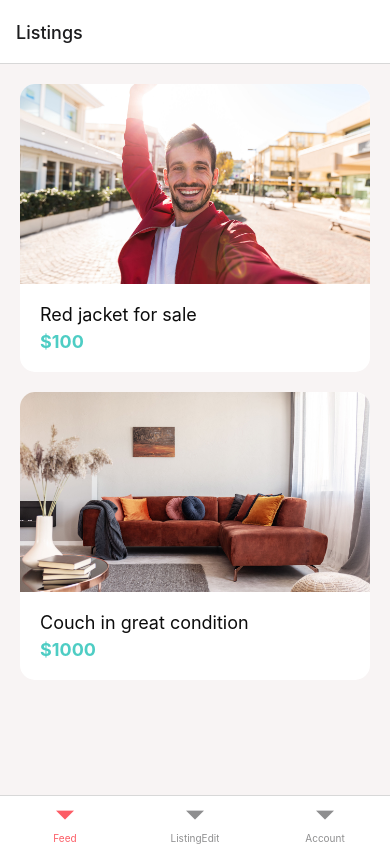
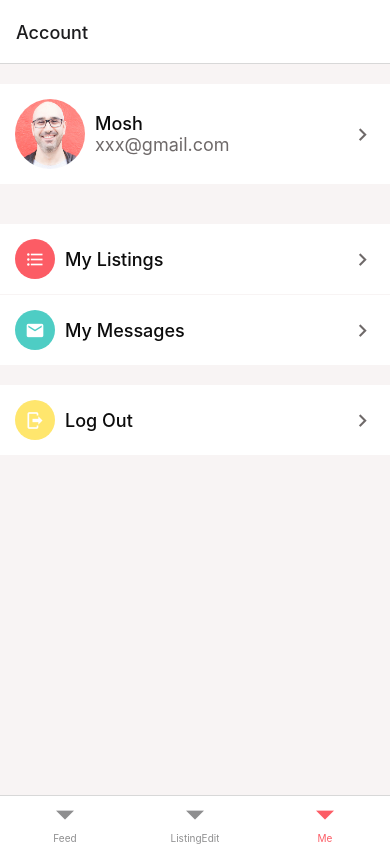
Before and after one commit to jfmoe/done-with-it, a React Native app: screen /Me in a window 390 px wide. Built offline with nearby package versions, Linux system fonts and the light colour scheme.

Commit message:
feat: build AccountNavigator

```diff
--- a/App.tsx
+++ b/App.tsx
@@ -1,7 +1,6 @@
 import { NavigationContainer } from '@react-navigation/native';
-import AuthNavigator from './app/navigation/AuthNavigator';
+import AppNavigator from './app/navigation/AppNavigator';
 import navigationTheme from './app/navigation/navigationTheme';
-import AppNavigator from './app/navigation/AppNavigator';
 
 export default function App() {
   return (
--- /dev/null
+++ b/app/navigation/AccountNavigator.tsx
@@ -0,0 +1,21 @@
+import { createStackNavigator } from '@react-navigation/stack';
+import AccountScreen from '../screens/AccountScreen';
+import MessagesScreen from '../screens/MessagesScreen';
+
+export type AccountStackParamList = {
+  Account: undefined;
+  Messages: undefined;
+};
+
+const Stack = createStackNavigator<AccountStackParamList>();
+
+const AccountNavigator = () => {
+  return (
+    <Stack.Navigator>
+      <Stack.Screen name="Account" component={AccountScreen} />
+      <Stack.Screen name="Messages" component={MessagesScreen} />
+    </Stack.Navigator>
+  );
+};
+
+export default AccountNavigator;
--- a/app/navigation/AppNavigator.tsx
+++ b/app/navigation/AppNavigator.tsx
@@ -1,13 +1,13 @@
 import { createBottomTabNavigator } from '@react-navigation/bottom-tabs';
-import AccountScreen from '../screens/AccountScreen';
+import { NavigatorScreenParams } from '@react-navigation/native';
 import ListingEditScreen from '../screens/ListingEditScreen';
+import AccountNavigator, { AccountStackParamList } from './AccountNavigator';
 import FeedNavigator, { FeedStackParamList } from './FeedNavigator';
-import { NavigatorScreenParams } from '@react-navigation/native';
 
 export type BottomTabParamsList = {
   Feed: NavigatorScreenParams<FeedStackParamList>;
   ListingEdit: undefined;
-  Account: undefined;
+  Me: NavigatorScreenParams<AccountStackParamList>;
 };
 
 const Tab = createBottomTabNavigator<BottomTabParamsList>();
@@ -17,7 +17,7 @@ const AppNavigator = () => {
     <Tab.Navigator screenOptions={{ headerShown: false }}>
       <Tab.Screen name="Feed" component={FeedNavigator} />
       <Tab.Screen name="ListingEdit" component={ListingEditScreen} />
-      <Tab.Screen name="Account" component={AccountScreen} />
+      <Tab.Screen name="Me" component={AccountNavigator} />
     </Tab.Navigator>
   );
 };
--- a/app/screens/AccountScreen.tsx
+++ b/app/screens/AccountScreen.tsx
@@ -1,9 +1,11 @@
 import { FlatList, StyleSheet, View } from 'react-native';
+import { StackScreenProps } from '@react-navigation/stack';
 import ListItem from '../components/ListItem';
 import Screen from '../components/Screen';
 import colors from '../config/colors';
 import Icon, { MaterialIconsName } from '../components/Icon';
 import ListItemSeparator from '../components/ListItemSeparator';
+import { AccountStackParamList } from '../navigation/AccountNavigator';
 
 type Menu = {
   title: string;
@@ -11,7 +13,10 @@ type Menu = {
     name: MaterialIconsName;
     backgroundColor: string;
   };
+  targetScreen: keyof AccountStackParamList;
 };
+
+type Props = StackScreenProps<AccountStackParamList, 'Account'>;
 
 const menuItems: Menu[] = [
   {
@@ -20,6 +25,7 @@ const menuItems: Menu[] = [
       name: 'format-list-bulleted',
       backgroundColor: colors.primary,
     },
+    targetScreen: 'Messages',
   },
   {
     title: 'My Messages',
@@ -27,10 +33,11 @@ const menuItems: Menu[] = [
       name: 'email',
       backgroundColor: colors.secondary,
     },
+    targetScreen: 'Messages',
   },
 ];
 
-const AccountScreen = () => {
+const AccountScreen = ({ navigation: { navigate } }: Props) => {
   return (
     <Screen style={styles.screen}>
       <View style={styles.container}>
@@ -47,6 +54,7 @@ const AccountScreen = () => {
               IconComponent={
                 <Icon name={item.icon.name} backgroundColor={item.icon.backgroundColor} />
               }
+              onPress={() => navigate(item.targetScreen)}
             />
           )}
         />
```
